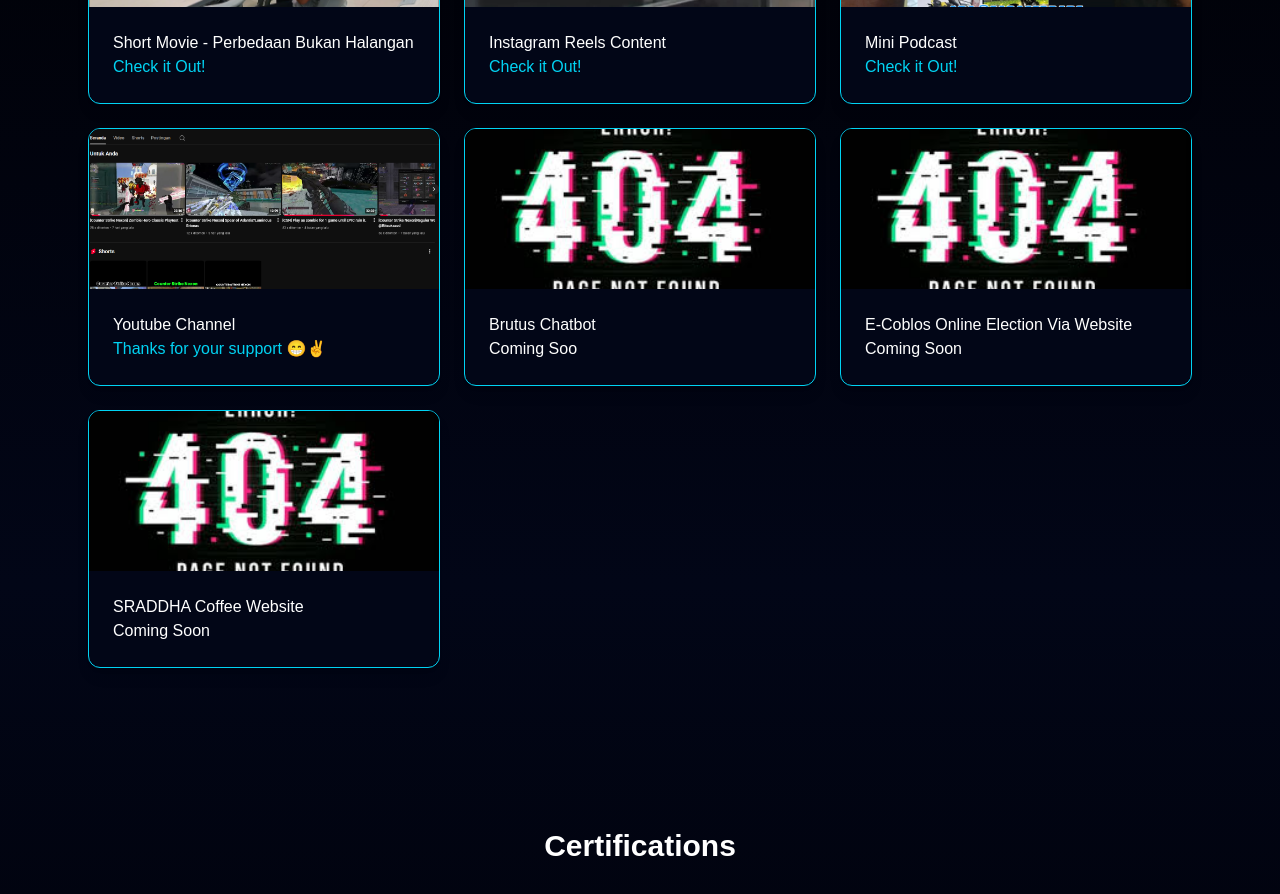
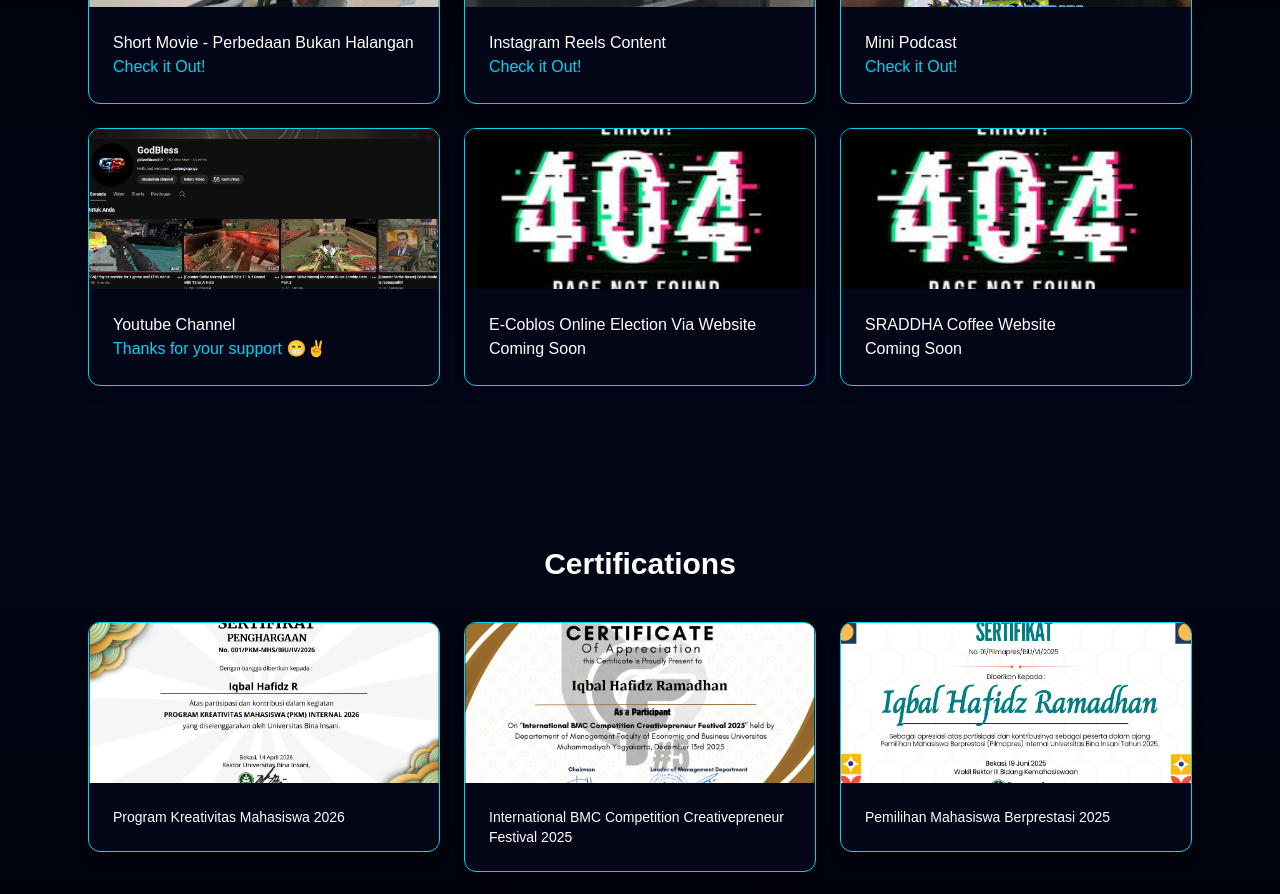
Before and after one commit to Resync02/Portfolio, a Next.js app: page / in a window 1280 px wide. Shown: the part 1420-2314 px from the top of the page. Built offline with nearby package versions, Linux system fonts and the light colour scheme.

Commit message:
update portofolio

```diff
--- a/app/page.js
+++ b/app/page.js
@@ -68,12 +68,6 @@ export default function Portfolio() {
       desc: "Thanks for your support 😁✌️",
       image: "/C7.jpg",
       link: "https://www.youtube.com/@GodBless312"
-    },
-    {
-      title: "Brutus Chatbot",
-      desc: "Coming Soo",
-      image: "/NF.jpg",
-      link: ""
     },
     {
       title: "E-Coblos Online Election Via Website",
```
Also changed, not shown: public/C7.jpg.
